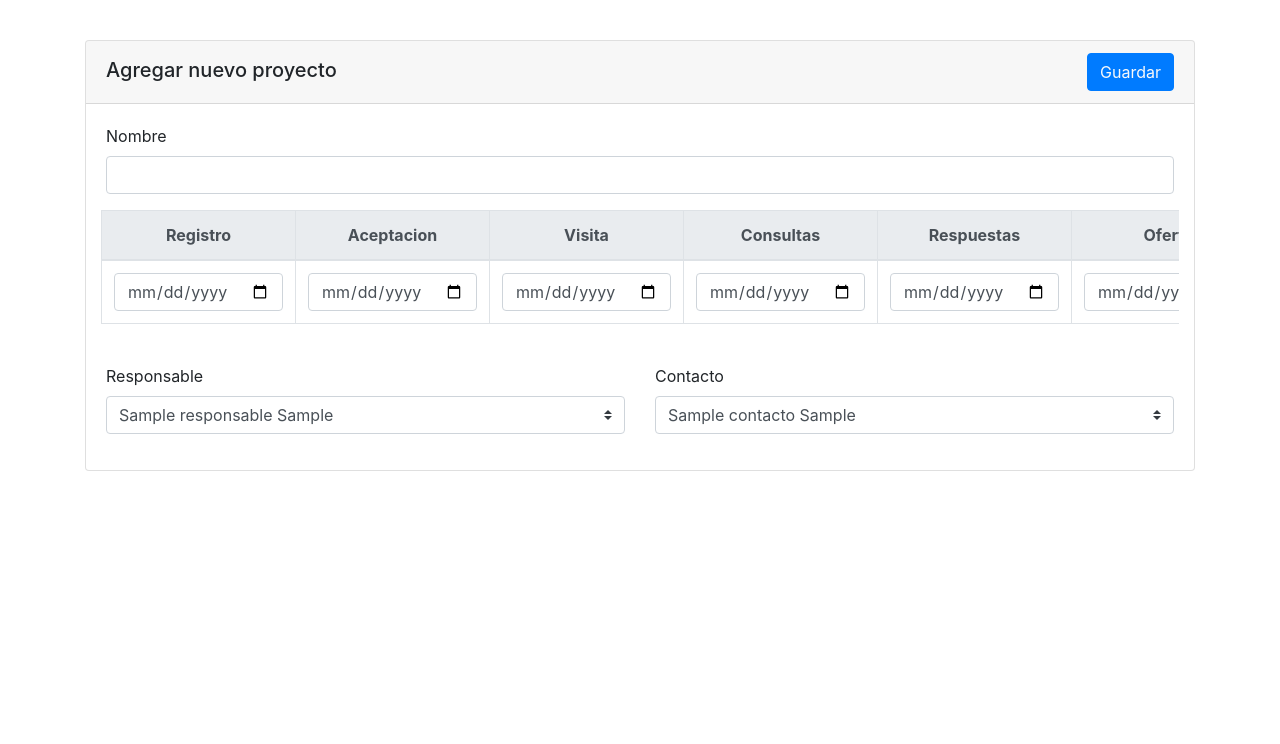
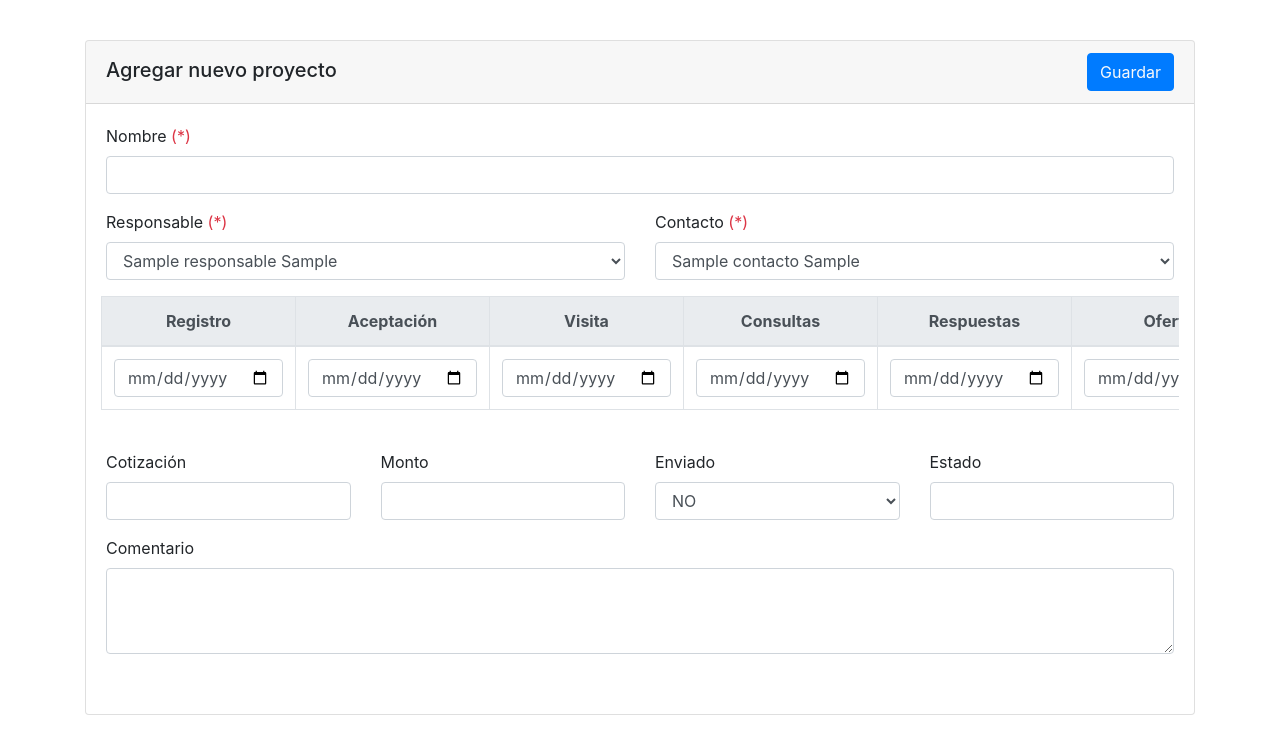
Before and after one commit to Scorcherfjk/CSI-clients, a PHP site: page /FTMetrics/add_proyect.php in a window 1280 px wide. Shown: the part 56-800 px from the top of the page. Run offline with PHP 8.4, Linux system fonts and the light colour scheme; tables that the repository leaves empty or names only in its code hold one stand-in row (values such as "Sample post").

Commit message:
mejorando interfaz de proyectos
en proceso

```diff
--- a/add_proyect.php
+++ b/add_proyect.php
@@ -5,7 +5,7 @@ require("conexion.php"); // incluye la variable de la conexion a la base de dato
 ?>
 
 <!DOCTYPE html>
-<html lang="en">
+<html lang="es">
 
 <head>
     <!-- Required meta tags -->
@@ -62,22 +62,59 @@ require("conexion.php"); // incluye la variable de la conexion a la base de dato
                     <!--=======================================SELECCION DEL RESPONSABLE=================================-->
                     <div class="form-row">
                         <div class="form-group col">
-                            <label for="idresponsable">Nombre</label>
-                            <input type="text" name="name" id="name" class="form-control" autocomplete="off">
+                            <label for="name">Nombre<span class="text-danger"> (*)</span></label>
+                            <input type="text" name="name" id="name" class="form-control" autocomplete="off" required>
                         </div>
                     </div>
+                    <div class="row">
+                        <div class="col-md-6">
+                            <div class="form-group">
+                                <label for="responsable">Responsable<span class="text-danger"> (*)</span></label>
+                                <select id="responsable" name="responsable" class="form-control" required>
+                                    <?php
+                                        //contruccion de las opciones
+                                        $option = "SELECT idresponsable, nombre, apellido FROM responsable ";
+                                        $optionready = mysqli_query($conexion,$option);
+                                        mysqli_data_seek ($optionready, 0);
+                                        while ($row = mysqli_fetch_array($optionready)){
+                                            echo "<option value='".$row['idresponsable']."'>".$row['nombre']." ".$row['apellido']."</option>";
+                                        }
+                                        mysqli_free_result($optionready);
+                                    ?>
+                                </select>
+                            </div>
+                        </div>
+                        <div class="col-md-6">
+                            <div class="form-group">
+                                <label for="contacto">Contacto<span class="text-danger"> (*)</span></label>
+                                <select id="contacto" name="contacto" class="form-control" required>
+                                    <?php
+                                        //contruccion de las opciones
+                                        $option = "SELECT idcontacto, nombre, apellido FROM contacto";
+                                        $optionready = mysqli_query($conexion,$option);
+                                        mysqli_data_seek ($optionready, 0);
+                                        while ($row = mysqli_fetch_array($optionready)){
+                                            echo "<option value='".$row['idcontacto']."'>".$row['nombre']." ".$row['apellido']."</option>";
+                                        }
+                                        mysqli_free_result($optionready);
+                                    ?>
+                                </select>
+                            </div>
+                        </div>
+                    </div>
+
                     <div class="form-row">
                         <div class="table-responsive">
                             <table class="table table-bordered">
                                 <thead class="text-center thead-light">
                                     <tr>
                                         <th scope="col">Registro</th>
-                                        <th scope="col">Aceptacion</th>
+                                        <th scope="col">Aceptaci&oacuten</th>
                                         <th scope="col">Visita</th>
                                         <th scope="col">Consultas</th>
                                         <th scope="col">Respuestas</th>
                                         <th scope="col">Oferta</th>
-                                        <th scope="col">Decision</th>
+                                        <th scope="col">Decisi&oacuten</th>
                                     </tr>
                                 </thead>
                                 <tbody class="text-center">
@@ -94,44 +131,42 @@ require("conexion.php"); // incluye la variable de la conexion a la base de dato
                             </table>
                         </div>
                     </div>
-                    <!--=======================================FINAL DEL FORMULARIO======================================-->
                     <br>
                     <div class="row">
-                        <div class="col-md-6">
+                        <div class="col">
                             <div class="form-group">
-                                <label for="responsable">Responsable</label>
-                                <select id="responsable" name="responsable" class="custom-select">
-                                    <?php
-                                        //contruccion de las opciones
-                                        $option = "SELECT idresponsable, nombre, apellido FROM responsable ";
-                                        $optionready = mysqli_query($conexion,$option);
-                                        mysqli_data_seek ($optionready, 0);
-                                        while ($row = mysqli_fetch_array($optionready)){
-                                            echo "<option value='".$row['idresponsable']."'>".$row['nombre']." ".$row['apellido']."</option>";
-                                        }
-                                        mysqli_free_result($optionready);
-                                    ?>
+                                <label for="cotizacion">Cotizaci&oacuten</label>
+                                <input id="cotizacion" class="form-control" type="text">
+                            </div>
+                        </div>
+                        <div class="col">
+                            <div class="form-group">
+                                <label for="monto">Monto</label>
+                                <input id="monto" class="form-control" type="text">
+                            </div>
+                        </div>
+                        <div class="col">
+                            <div class="form-group">
+                                <label for="enviado">Enviado</label>
+                                <select id="enviado" class="form-control">
+                                    <option value="0">NO</option>
+                                    <option value="1">SI</option>
                                 </select>
                             </div>
                         </div>
-                        <div class="col-md-6">
+                        <div class="col">
                             <div class="form-group">
-                                <label for="contacto">Contacto</label>
-                                <select id="contacto" name="contacto" class="custom-select">
-                                    <?php
-                                        //contruccion de las opciones
-                                        $option = "SELECT idcontacto, nombre, apellido FROM contacto";
-                                        $optionready = mysqli_query($conexion,$option);
-                                        mysqli_data_seek ($optionready, 0);
-                                        while ($row = mysqli_fetch_array($optionready)){
-                                            echo "<option value='".$row['idcontacto']."'>".$row['nombre']." ".$row['apellido']."</option>";
-                                        }
-                                        mysqli_free_result($optionready);
-                                    ?>
-                                </select>
+                                <label for="estado">Estado</label>
+                                <input id="estado" class="form-control" type="text">
                             </div>
                         </div>
                     </div>
+                    <div class="form-group">
+                        <label for="comentario">Comentario</label>
+                        <textarea id="comentario" class="form-control" rows="3"></textarea>
+                    </div>
+                    <!--=======================================FINAL DEL FORMULARIO======================================-->
+                    <br>
                 </div>
             </div>
         </form>
```
